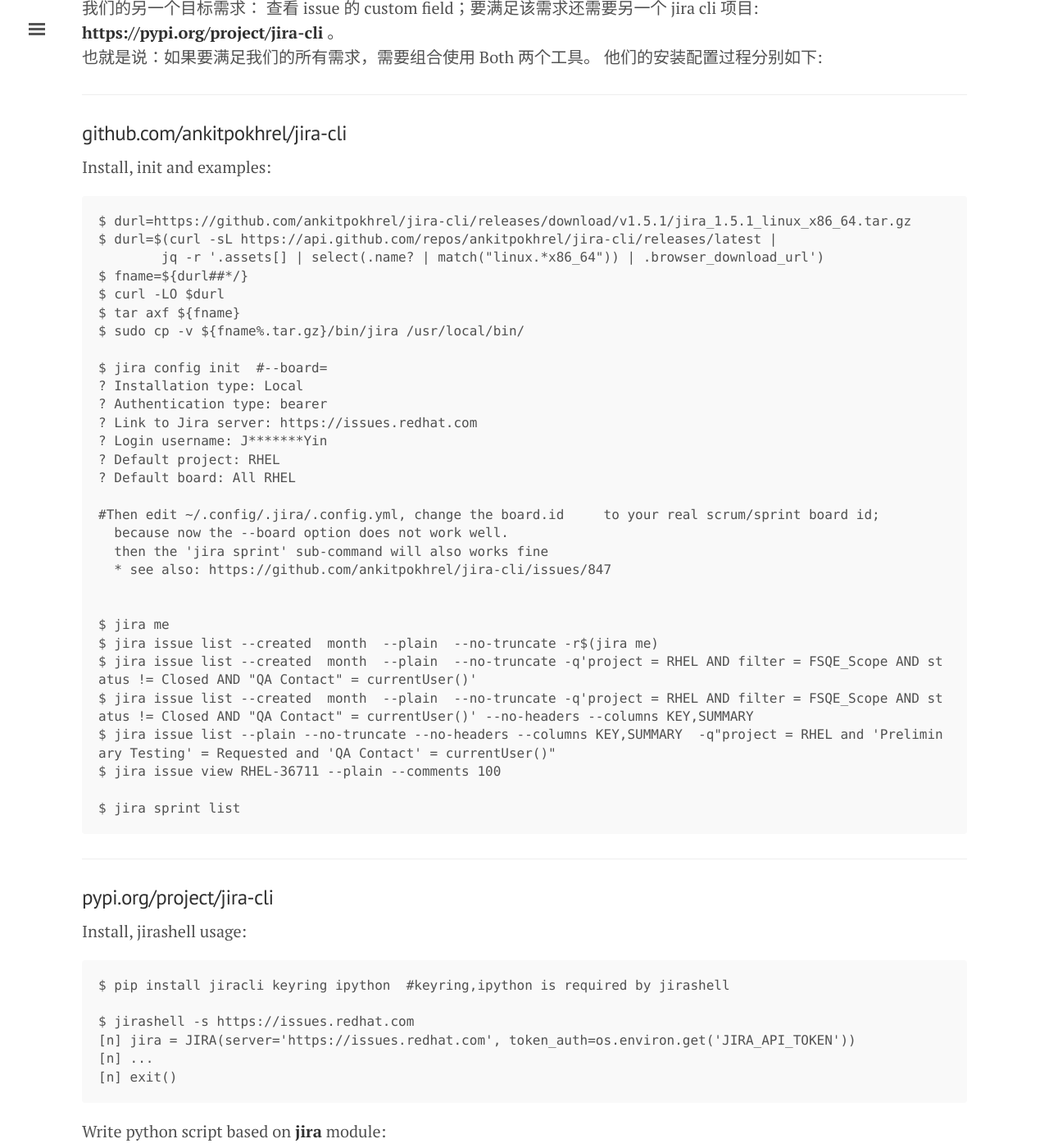
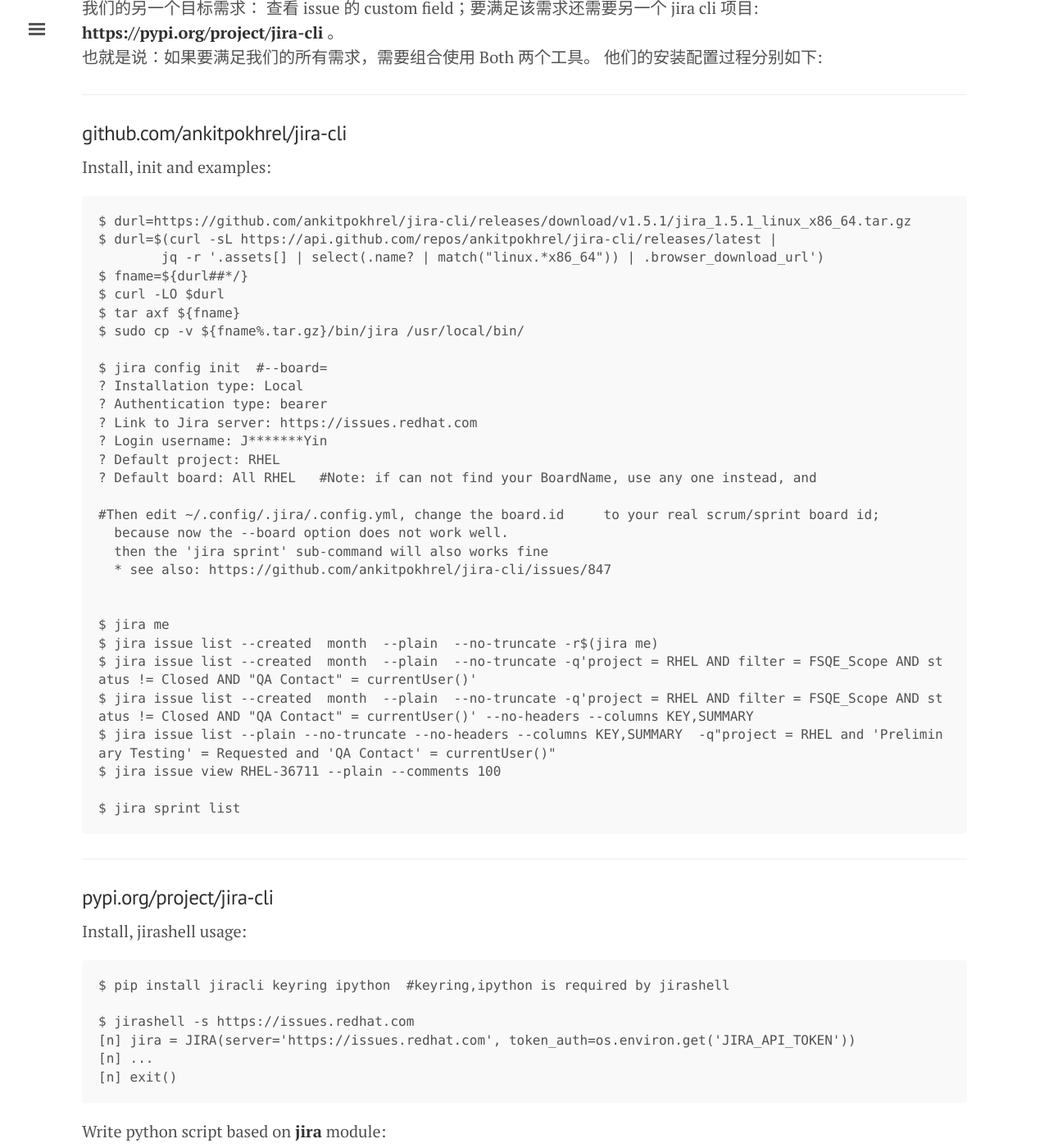
Before and after one commit to tcler/tcler.github.io, a Jekyll site: the page built from _posts/2024-05-29-try-out-jira-cli-tools.md, in a window 1280 px wide and 1400 px high, scrolled down 755 px. Shown: the whole window at 82% size. Built offline with Jekyll 4.4.1, drawn with Linux system fonts in a browser that asks for light colours.

Commit message:
Update 2024-05-29-try-out-jira-cli-tools.md

```diff
--- a/_posts/2024-05-29-try-out-jira-cli-tools.md
+++ b/_posts/2024-05-29-try-out-jira-cli-tools.md
@@ -36,7 +36,7 @@
 ? Link to Jira server: https://issues.redhat.com
 ? Login username: J*******Yin
 ? Default project: RHEL
-? Default board: All RHEL
+? Default board: All RHEL   #Note: if can not find your BoardName, use any one instead, and
 
 #Then edit ~/.config/.jira/.config.yml, change the board.id	to your real scrum/sprint board id;
   because now the --board option does not work well.
```
